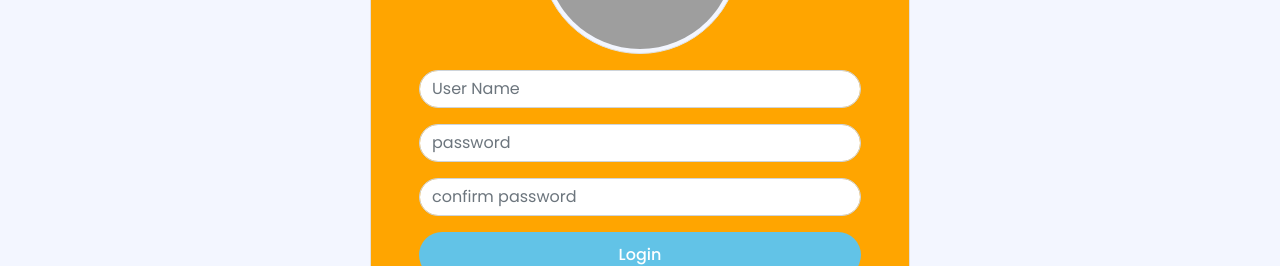
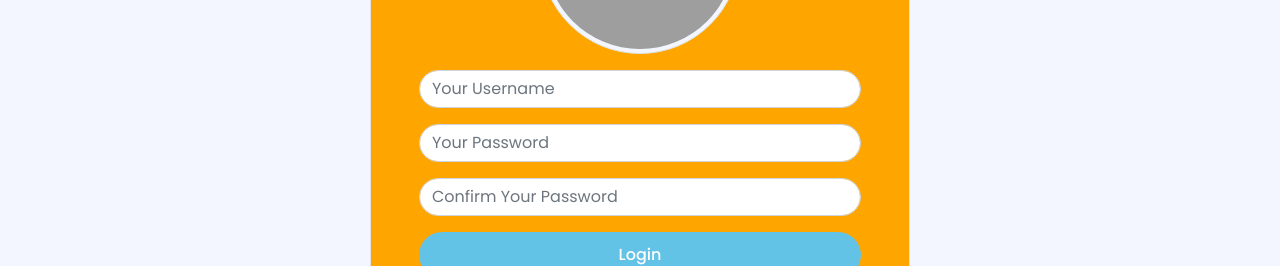
Before and after one commit to StanimirResh/Softuni-EzPizza, a React (Create React App) app: page /register in a window 1280 px wide. Shown: the part 497-763 px from the top of the page. Built offline with nearby package versions, Linux system fonts and the light colour scheme; grey boxes are pictures that could not be loaded.

Commit message:
tweaked contacts login and register page

```diff
--- a/src/components/Contacts/Contacts.js
+++ b/src/components/Contacts/Contacts.js
@@ -19,10 +19,10 @@ export const Contacts = () => {
                                         <input
                                             type="text"
                                             className="form-control p-4"
-                                            id="name"
-                                            placeholder="Your Name"
+                                            name="username"
+                                            placeholder="Your Username"
                                             required="required"
-                                            data-validation-required-message="Please enter your name"
+                                            data-validation-required-message="Please enter your username"
                                         />
                                         <p className="help-block text-danger" />
                                     </div>
@@ -30,7 +30,7 @@ export const Contacts = () => {
                                         <input
                                             type="email"
                                             className="form-control p-4"
-                                            id="email"
+                                            name="email"
                                             placeholder="Your Email"
                                             required="required"
                                             data-validation-required-message="Please enter your email"
@@ -42,7 +42,7 @@ export const Contacts = () => {
                                     <input
                                         type="text"
                                         className="form-control p-4"
-                                        id="subject"
+                                        name="subject"
                                         placeholder="Subject"
                                         required="required"
                                         data-validation-required-message="Please enter a subject"
@@ -53,7 +53,7 @@ export const Contacts = () => {
                                     <textarea
                                         className="form-control p-4"
                                         rows={6}
-                                        id="message"
+                                        name="message"
                                         placeholder="Message"
                                         required="required"
                                         data-validation-required-message="Please enter your message"
--- a/src/components/User/Login.js
+++ b/src/components/User/Login.js
@@ -28,17 +28,17 @@ export const Login = () => {
                                 <input
                                     type="text"
                                     className="form-control"
-                                    id="Username"
+                                    name="username"
                                     aria-describedby="emailHelp"
-                                    placeholder="User Name"
+                                    placeholder="Your Username"
                                 />
                             </div>
                             <div className="mb-3">
                                 <input
                                     type="password"
                                     className="form-control"
-                                    id="password"
-                                    placeholder="password"
+                                    name="password"
+                                    placeholder="Your Password"
                                 />
                             </div>
                             <div className="text-center">
--- a/src/components/User/Register.js
+++ b/src/components/User/Register.js
@@ -30,25 +30,25 @@ export const Register = () => {
                                 <input
                                     type="text"
                                     className="form-control"
-                                    id="Username"
+                                    name="username"
                                     aria-describedby="emailHelp"
-                                    placeholder="User Name"
+                                    placeholder="Your Username"
                                 />
                             </div>
                             <div className="mb-3">
                                 <input
                                     type="password"
                                     className="form-control"
-                                    id="password"
-                                    placeholder="password"
+                                    name="password"
+                                    placeholder="Your Password"
                                 />
                             </div>
                             <div className="mb-3">
                                 <input
                                     type="password"
                                     className="form-control"
-                                    id="repassword"
-                                    placeholder="confirm password"
+                                    name="repassword"
+                                    placeholder="Confirm Your Password"
                                 />
                             </div>
                             <div className="text-center">
```
